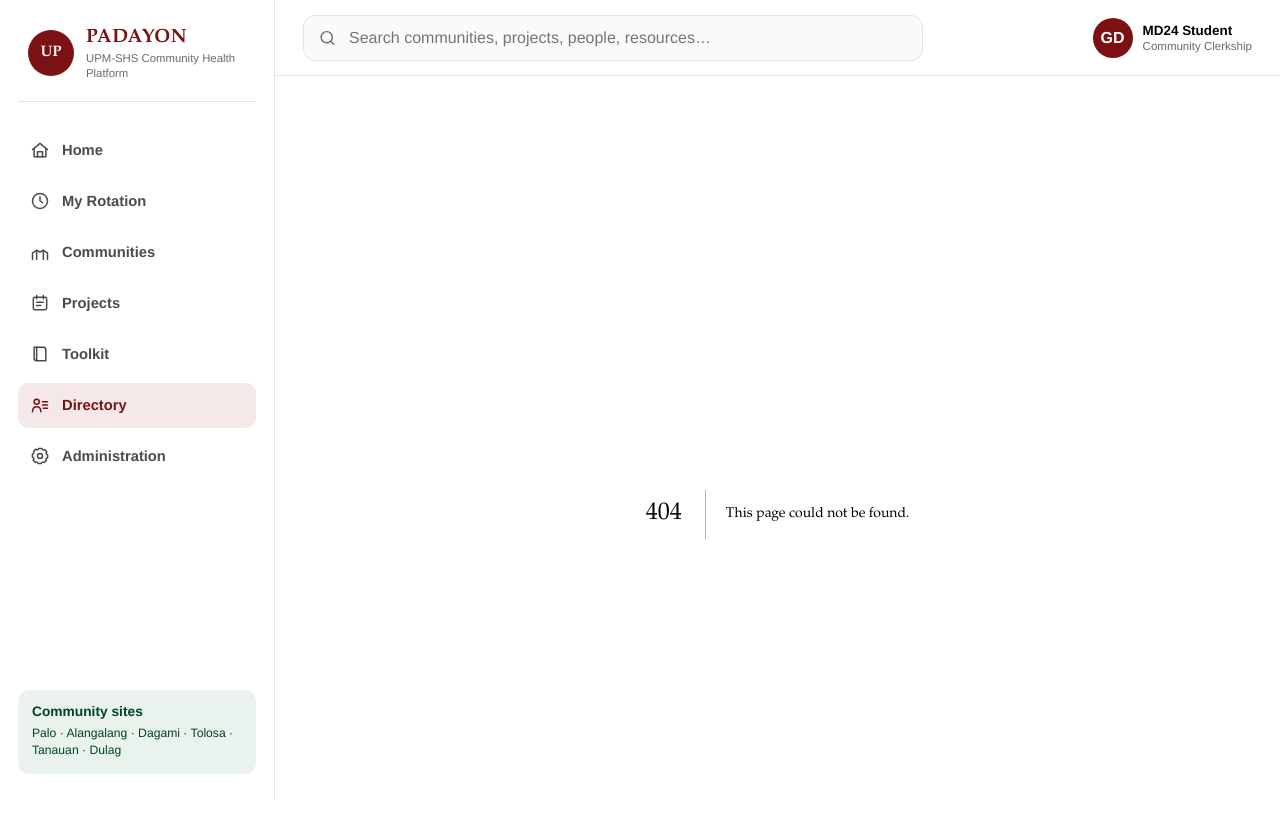
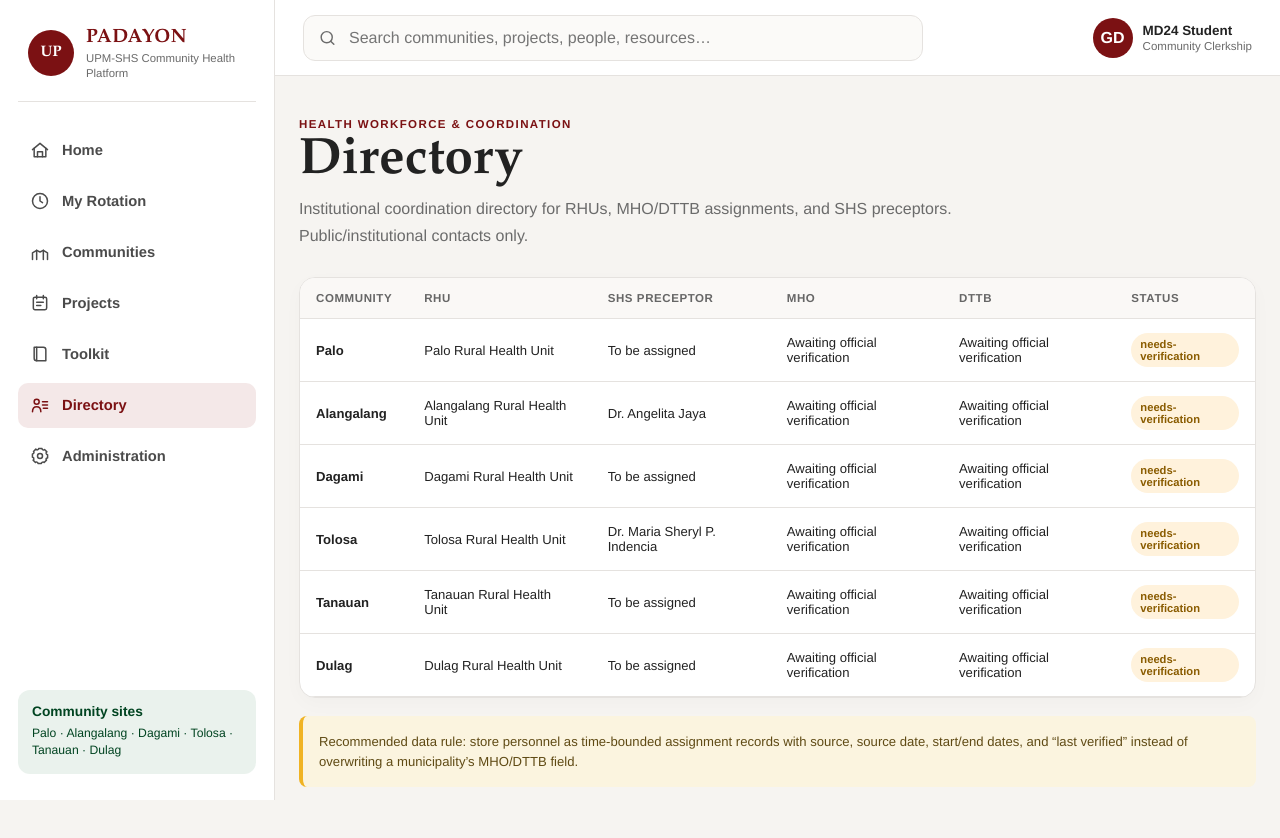
Before and after one commit to upmshsat50/toolkit, a Next.js app: page /directory in a window 1280 px wide. Before the commit this address had no page. Shown: the top 838 px of the page. Built offline with nearby package versions, Linux system fonts and the light colour scheme.

Commit message:
Add files via upload

```diff
--- /dev/null
+++ b/app/directory/page.tsx
@@ -0,0 +1,10 @@
+import { communities } from "@/lib/data";
+import { PageHeader, StatusBadge } from "@/components/UI";
+
+export default function DirectoryPage(){
+ return <>
+  <PageHeader eyebrow="Health workforce & coordination" title="Directory" description="Institutional coordination directory for RHUs, MHO/DTTB assignments, and SHS preceptors. Public/institutional contacts only."/>
+  <div className="panel"><div className="table-wrap"><table><thead><tr><th>Community</th><th>RHU</th><th>SHS Preceptor</th><th>MHO</th><th>DTTB</th><th>Status</th></tr></thead><tbody>{communities.map(c=><tr key={c.slug}><td><strong>{c.name}</strong></td><td>{c.rhus[0]}</td><td>{c.preceptor}</td><td>{c.mho}</td><td>{c.dttb}</td><td><StatusBadge status={c.verification}/></td></tr>)}</tbody></table></div></div>
+  <div className="callout" style={{marginTop:18}}>Recommended data rule: store personnel as time-bounded assignment records with source, source date, start/end dates, and “last verified” instead of overwriting a municipality’s MHO/DTTB field.</div>
+ </>;
+}
```
